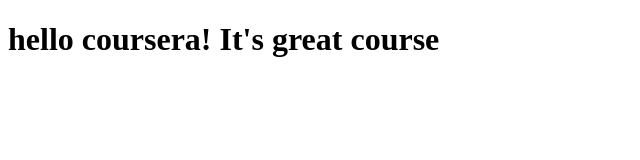
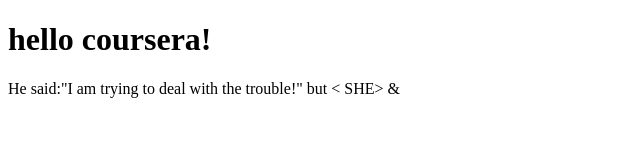
Before and after one commit to YCChiang/coursera-test, a plain HTML site: page site/index.html in a window 1280 px wide. Shown: the whole page, without its empty margins (0-640 px from the left). Drawn offline with Linux system fonts and the light colour scheme.

Commit message:
try character entity

```diff
--- a/site/index.html
+++ b/site/index.html
@@ -1,9 +1,11 @@
 <!DOCTYPE html>
-<html>
+<html lang="en">
 <head>
 	<title>hello world</title>
+	<meta charset="UTF-8">
 </head>
 <body>
-<h1>hello coursera! It's great course</h1>
+<h1>hello coursera!</h1>
+<p>He said:"I am trying to deal with the trouble!" but &lt; SHE&gt; &amp;</p>
 </body>
 </html>
```
